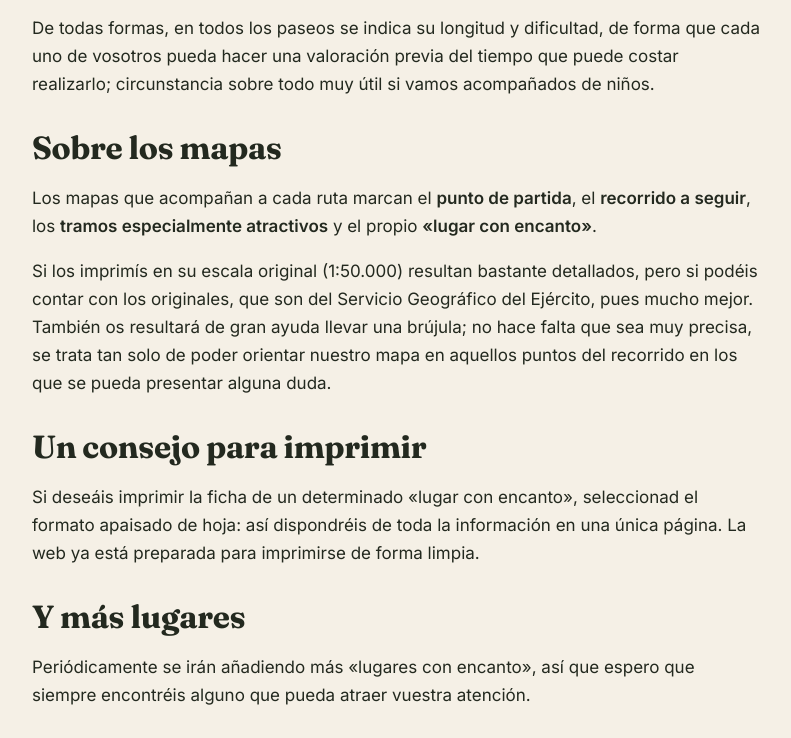
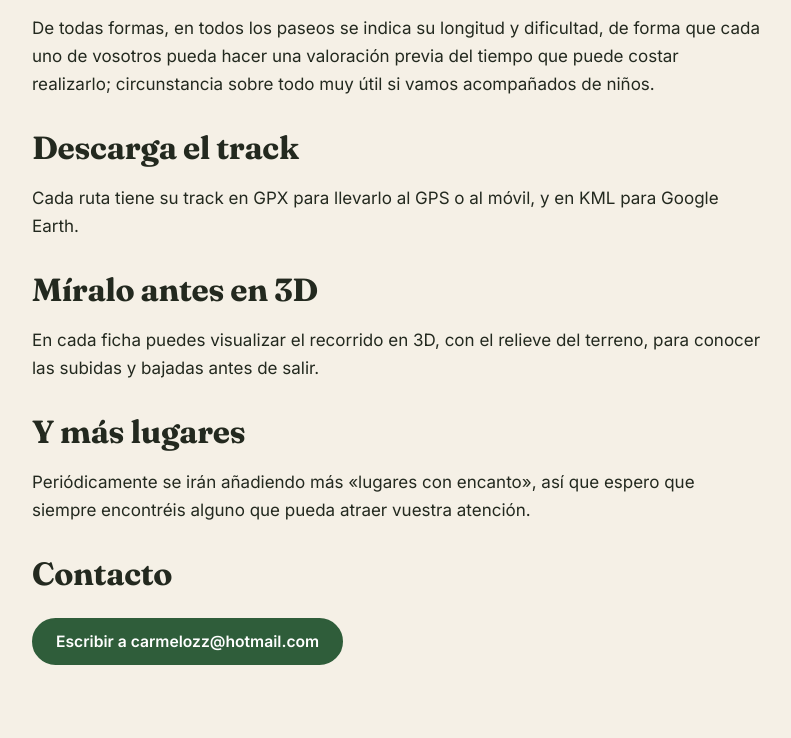
Before and after one commit to carmelozz66/lariojaencanto, a plain HTML site: page dist/presentacion.html in a window 1280 px wide. Shown: the part 540-1278 px from the top of the page, without its empty margins (228-1019 px from the left). Drawn offline with Linux system fonts and the light colour scheme.

Commit message:
Actualizacion 20/09/2026 12:33:23,57

```diff
--- a/dist/presentacion.html
+++ b/dist/presentacion.html
@@ -45,11 +45,10 @@
   <p>Esta página web nace con la vocación de dar a conocer algunos de los muchos «Lugares con encanto» que tenemos en La Rioja.</p>
 <p>El planteamiento es sencillo: para conocer cada lugar se propone un recorrido que realizaremos caminando y que nos permitirá acercarnos y disfrutar del mismo. No es necesaria ningún tipo de preparación física especial, ya que la mayor parte de los recorridos son poco exigentes. Cualquier persona que practique el senderismo, o simplemente que suela dar paseos por la naturaleza, no tendrá dificultad alguna a la hora de abordarlos.</p>
 <p>De todas formas, en todos los paseos se indica su longitud y dificultad, de forma que cada uno de vosotros pueda hacer una valoración previa del tiempo que puede costar realizarlo; circunstancia sobre todo muy útil si vamos acompañados de niños.</p>
-<h2>Sobre los mapas</h2>
-<p>Los mapas que acompañan a cada ruta marcan el <strong>punto de partida</strong>, el <strong>recorrido a seguir</strong>, los <strong>tramos especialmente atractivos</strong> y el propio <strong>«lugar con encanto»</strong>.</p>
-<p>Si los imprimís en su escala original (1:50.000) resultan bastante detallados, pero si podéis contar con los originales, que son del Servicio Geográfico del Ejército, pues mucho mejor. También os resultará de gran ayuda llevar una brújula; no hace falta que sea muy precisa, se trata tan solo de poder orientar nuestro mapa en aquellos puntos del recorrido en los que se pueda presentar alguna duda.</p>
-<h2>Un consejo para imprimir</h2>
-<p>Si deseáis imprimir la ficha de un determinado «lugar con encanto», seleccionad el formato apaisado de hoja: así dispondréis de toda la información en una única página. La web ya está preparada para imprimirse de forma limpia.</p>
+<h2>Descarga el track</h2>
+<p>Cada ruta tiene su track en GPX para llevarlo al GPS o al móvil, y en KML para Google Earth.</p>
+<h2>Míralo antes en 3D</h2>
+<p>En cada ficha puedes visualizar el recorrido en 3D, con el relieve del terreno, para conocer las subidas y bajadas antes de salir.</p>
 <h2>Y más lugares</h2>
 <p>Periódicamente se irán añadiendo más «lugares con encanto», así que espero que siempre encontréis alguno que pueda atraer vuestra atención.</p>
 
```
Also changed, not shown: dist/404.html (+2 -2 lines), dist/index.html (+3 -3 lines), templates/home.html (+1 -1 lines), 2 other files.
